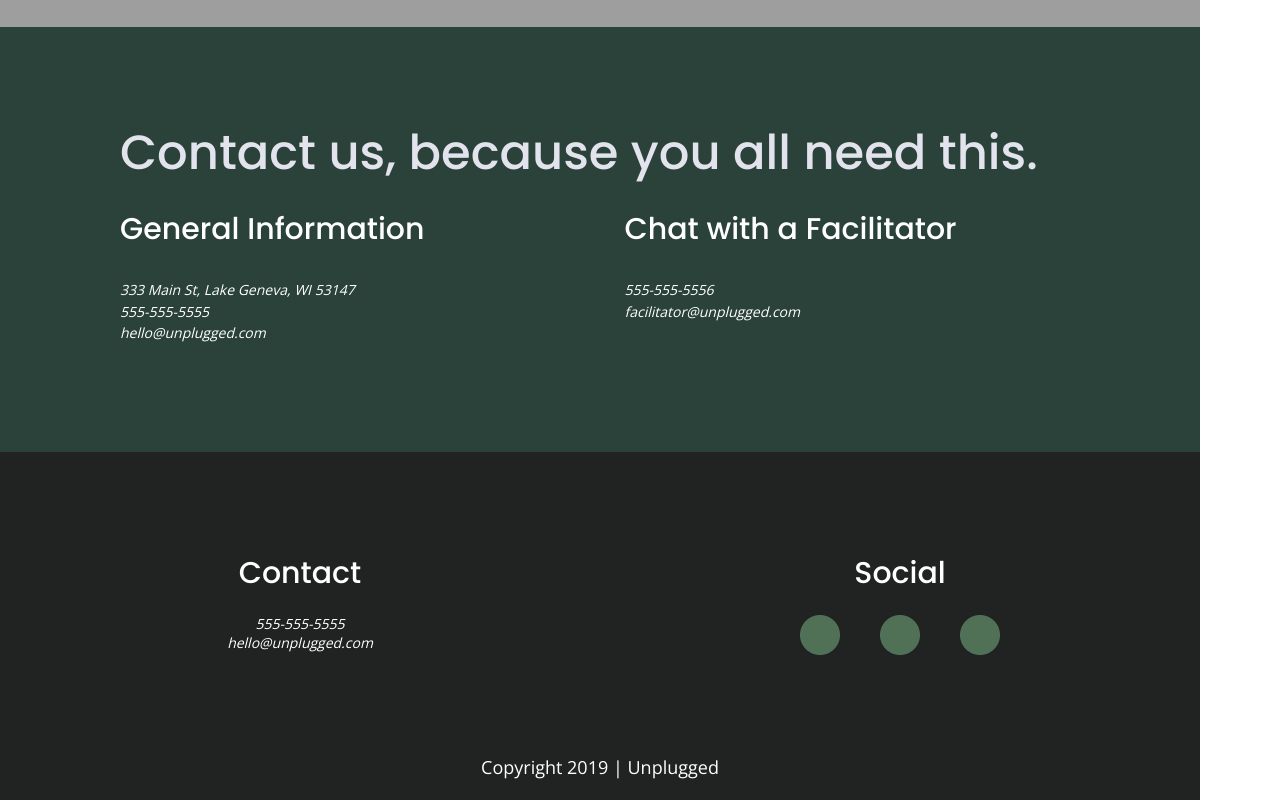
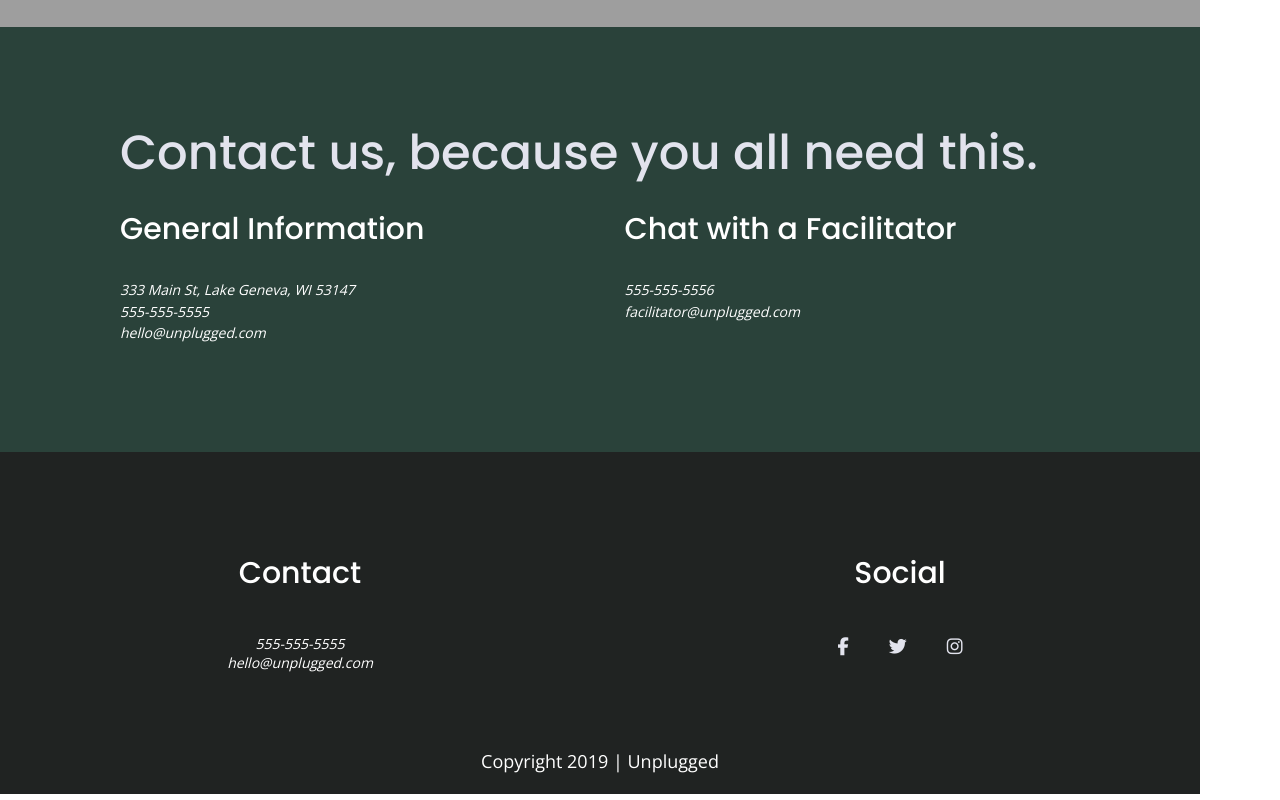
Before and after one commit to ivy-p/unplugged-retreat, a website: page about/index.html in a window 1280 px wide. Shown: the part 1020-1820 px from the top of the page. Drawn offline with nearby package versions, Linux system fonts and the light colour scheme; grey boxes are pictures that could not be loaded.

Commit message:
Changed social media icons

```diff
--- a/about/index.html
+++ b/about/index.html
@@ -114,26 +114,26 @@
         <div class="social">
           <h3>Social</h3>
           <div class="social-icons">
-            <figure>
+            <p>
               <a href="https://www.facebook.com">
-                <img src="../img/circle-button-1.png" alt="Link to Facebook page">
+                <i class="fab fa-facebook-f"></i>
               </a>
-            </figure>
+            </p>
 
-            <figure>
+            <p>
               <a href="https://www.twitter.com">
-                <img src="../img/circle-button-2.png" alt="Link to Twitter page">
+                <i class="fab fa-twitter"></i>
               </a>
-            </figure>
+            </p>
 
-            <figure>
+            <p>
               <a href="https://www.instagram.com">
-                <img src="../img/circle-button-3.png" alt="Link to Instagram page">
+                <i class="fab fa-instagram"></i>
               </a>
-            </figure>
+            </p>
           </div>
         </div>
-        <p>Copyright 2019 | Unplugged</p>
+        <p class="copyright">Copyright 2019 | Unplugged</p>
       </div>
     </footer>
 
--- a/css/main.css
+++ b/css/main.css
@@ -198,6 +198,7 @@ textarea {
     color: #ffffff;
     font-weight: 500;
     margin-top: 50px;
+    margin-bottom: 21px;
   }
 
   .contact address{
@@ -215,10 +216,6 @@ textarea {
       flex-flow: column nowrap;
     }
 
-    .social h3{
-      margin-bottom: 21px;
-    }
-
     .social-icons{
       display: flex;
       justify-content: center;
@@ -227,11 +224,12 @@ textarea {
       margin-bottom: 50px;
     }
 
-    .social-icons figure{
+    .social-icons i{
       margin: 0 20px;
+      font-size: 1.125rem;
     }
 
-    footer p{
+    footer .copyright{
       color: #ffffff;
       margin-bottom: 20px;
     }
@@ -668,10 +666,10 @@ textarea {
       justify-content: space-around;
     }
 
-    footer p{
+    footer .copyright{
       width: 100%;
       text-align: center;
-      margin-top: 50px;
+      margin-top: 40px;
     }
 
     .contact,
@@ -683,6 +681,7 @@ textarea {
     .contact h3,
     .social h3{
       margin-top: 0;
+      margin-bottom: 40px;
     }
 
     /*==========================================================================
```
Also changed, not shown: faq/index.html (+10 -10 lines), index.html (+11 -10 lines), img/Instagram.png (deleted), img/Social.png (deleted), img/facebook.png (deleted), img/twitter.png (deleted).
